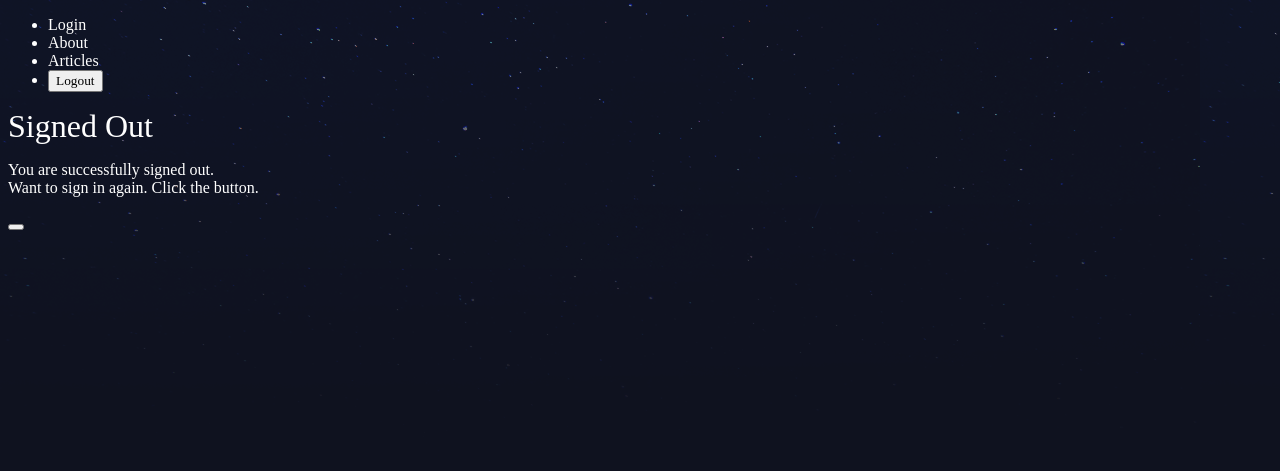
After one commit to jagans94/django-blog, a Django app: template accounts/templates/accounts/signout.html in a window 1280 px wide. The commit adds this page. Shown: the top 471 px of the page. Run offline with Django 3.2, Linux system fonts and the light colour scheme; the template is opened without the code that fills it, so the values that code supplies are empty.

Commit message:
added logout functionality

```diff
--- /dev/null
+++ b/accounts/templates/accounts/signout.html
@@ -0,0 +1,16 @@
+{% extends 'layout.html' %}
+
+{% block title %}
+<title>Signed out</title>
+{% endblock %}
+
+{% block content %}
+<h1>Signed Out</h1>
+<div class="account">
+	<p>
+		You are successfully signed out. <br>
+		Want to sign in again. Click the button.
+	</p>
+	<button formaction="{% url 'accounts:signin' %}" value="Sign In">
+</div>
+{% endblock %}
--- a/accounts/urls.py
+++ b/accounts/urls.py
@@ -5,6 +5,7 @@ from .import views
 app_name = 'accounts'
 
 urlpatterns = [
-    re_path(r'^signup/$',views.signup,name='signup'),
-    re_path(r'^signin/$',views.signin,name='signin'),
+    re_path(r'^signup/$',views.signup_view,name='signup'),
+    re_path(r'^signin/$',views.signin_view,name='signin'),
+    re_path(r'^signout/$',views.signout_view,name='signout'),
     ]
--- a/blog/views.py
+++ b/blog/views.py
@@ -1,5 +1,5 @@
-from django.http import HttpResponse #
-from django.shortcuts import render  #
+from django.http import HttpResponse
+from django.shortcuts import render
 
 def about(request):
 	#return HttpResponse('about')
--- a/templates/layout.html
+++ b/templates/layout.html
@@ -8,6 +8,21 @@
 	{% endblock %}
 	<link rel="stylesheet" type="text/css" href="{% static 'styles.css' %}">
 </head>
+<header class="wrapper">
+	<nav>
+		<ul>
+			<li><a href="/admin">Login</a></li>
+			<li><a href="/about">About</a></li>
+			<li><a href="/articles">Articles</a></li>
+			<li>
+				<form class="logout-link" action="{% url 'accounts:signout' %}" method="post">
+					{% csrf_token %}
+					<button type="submit">Logout</button>
+				</form>
+			</li>
+		</ul>
+	</nav>
+</header>
 <body>
 	{% block django %}
 	{% endblock %}
```
Also changed, not shown: accounts/views.py (+12 -4 lines), db.sqlite3.
